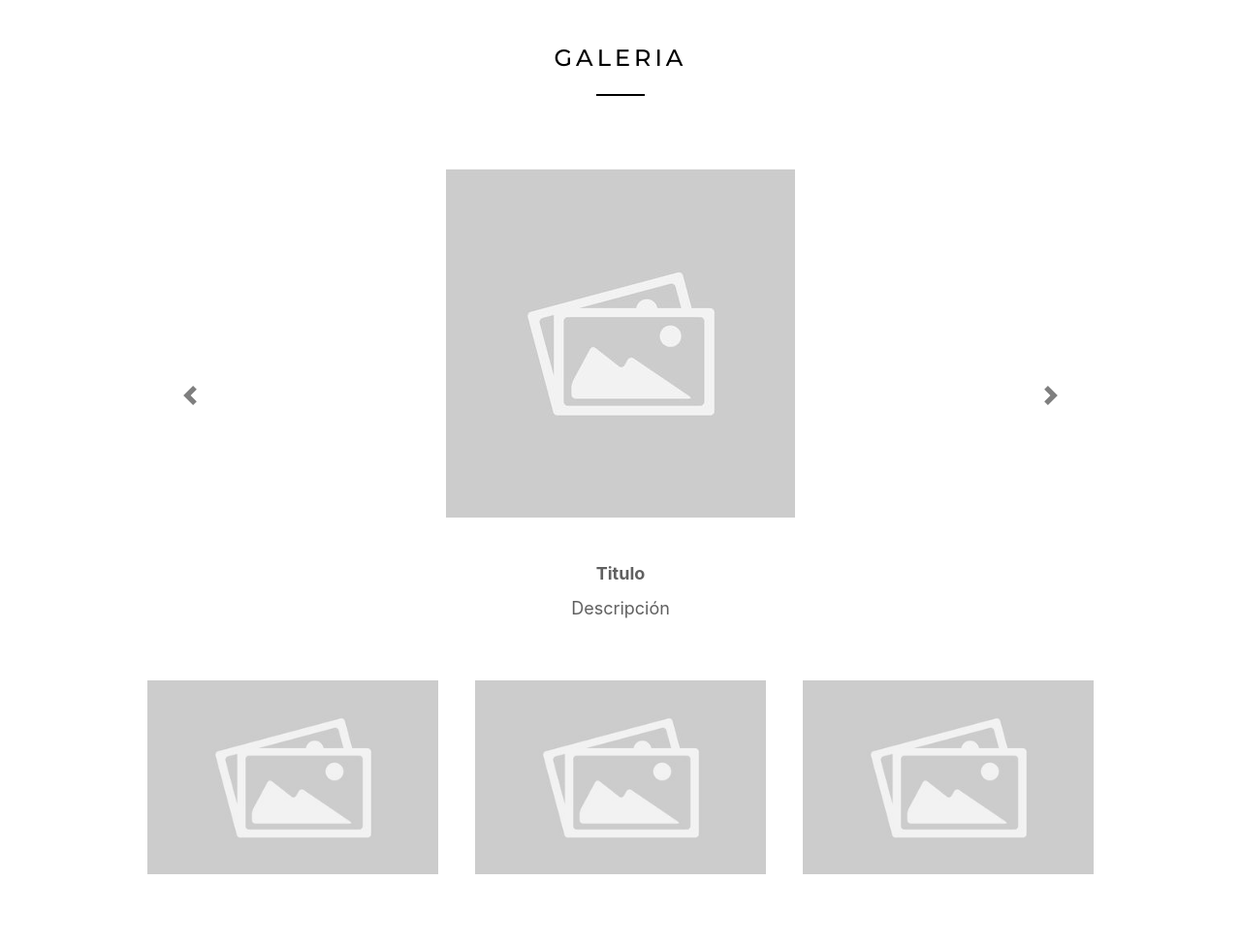
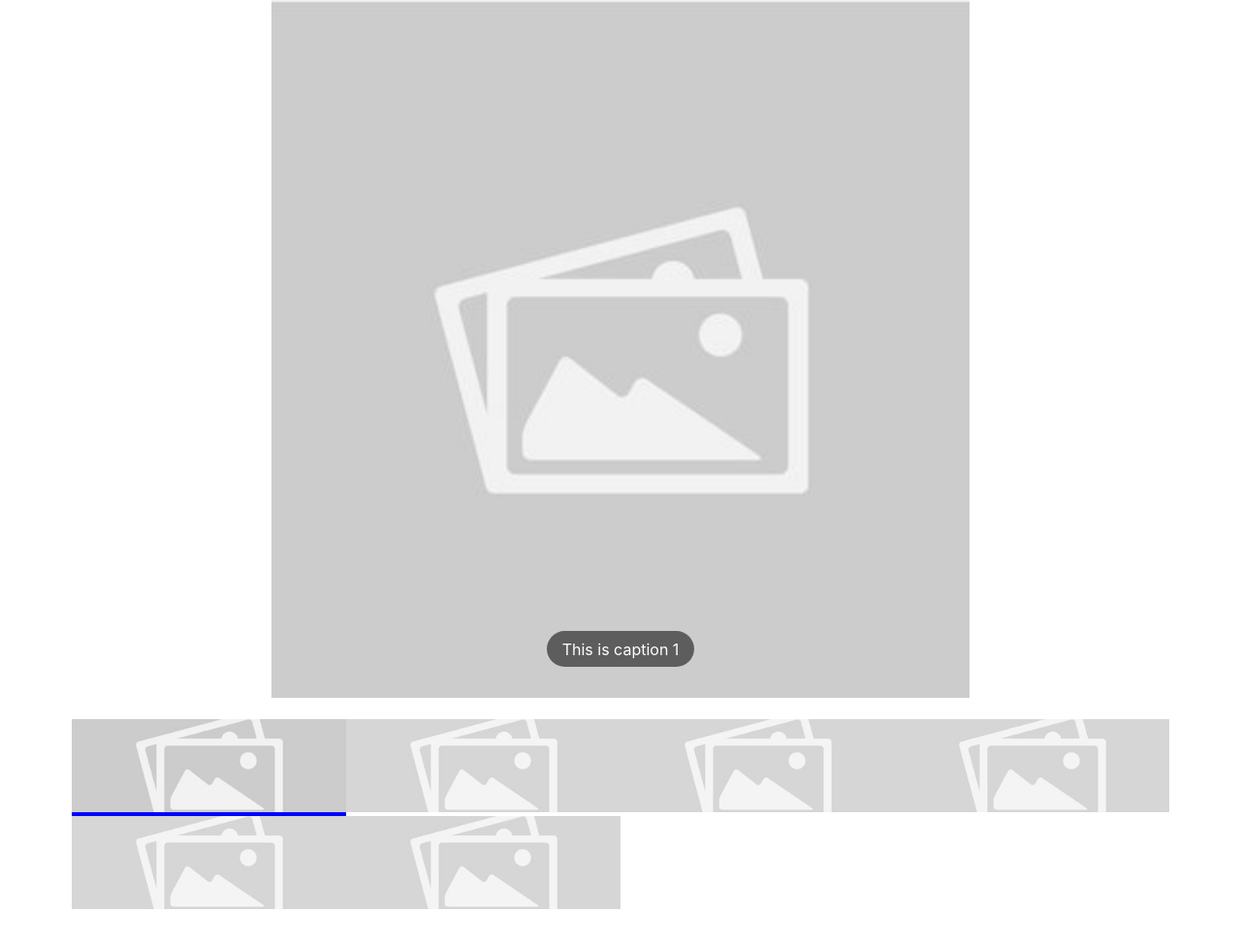
Before and after one commit to ccarcamog/indasa, a PHP site: page /component-show.php in a window 1280 px wide. Shown: the whole page at 97% size. Before the commit the page ends 902 px from the top, so only its background shows below. Run offline with PHP 8.4, Linux system fonts and the light colour scheme.

Commit message:
Añadido componente de galería

```diff
--- a/component-show.php
+++ b/component-show.php
@@ -7,24 +7,23 @@
 	<title>Componentes</title>
 	<link rel="stylesheet" href="style.css">
 	<link rel="stylesheet" href="/css/componentes.css">
-	<link rel="stylesheet" href="/css/others/simplegallery.demo1.css">
 	<link rel="stylesheet" href="/css/bootstrap/bootstrap.min.css">
 </head>
 
 <body>
 	<?php include "componentes/galeria.php" ?>
+
+
 	<!-- Jquery-2.2.4 js -->
-	<script src="js/jquery/jquery.min.js"></script>
-	<!-- GALERIA -->
-	<script src="/js/simplegallery.min.js"></script>
+	<script src="/js/jquery/jquery.min.js"></script>
 	<!-- Popper js -->
-	<script src="js/bootstrap/popper.min.js"></script>
+	<script src="/js/bootstrap/popper.min.js"></script>
 	<!-- Bootstrap-4 js -->
-	<script src="js/bootstrap/bootstrap.min.js"></script>
+	<script src="/js/bootstrap/bootstrap.min.js"></script>
 	<!-- All Plugins js -->
-	<script src="js/others/plugins.js"></script>
+	<script src="/js/others/plugins.js"></script>
 	<!-- Active JS -->
-	<script src="js/active.js"></script>
+	<script src="/js/active.js"></script>
 </body>
 
 </html>
--- a/componentes/galeria.php
+++ b/componentes/galeria.php
@@ -1,60 +1,22 @@
-<div class="container p-5">
+<div class="container">
 
-	<div class="row">
-		<div class="col-12">
-			<div class="section-heading text-center">
-				<h4>Galeria</h4>
-				<div class="section-heading-line"></div>
-			</div>
-		</div>
+	<ul class="wow fadeInUp" id="thumbnails">
+
+		<?php for ($i = 0; $i < 6; $i++) { ?>
+			<li>
+				<a href="#slide<?= $i + 1 ?>">
+					<img src="/img/placeholder.jpg" alt="This is caption <?= $i + 1 ?>">
+				</a>
+			</li>
+		<?php } ?>
+	</ul>
+	<div class="thumb-box">
+		<ul class="thumbs">
+			<?php for ($i = 0; $i < 6; $i++) { ?>
+				<li class="wow fadeInUp" data-wow-delay="<?=0.2*$i?>s"><a href="#<?=($i+1)?>" data-slide="<?=($i+1)?>"><img src="/img/placeholder.jpg" alt="This is caption 1 <a href='#link'>Even with links!</a>"></a></li>
+			<?php } ?>
+
+		</ul>
 	</div>
 
-	<div id="gallery" class="simplegallery">
-		<div class="content text-center">
-
-			<div id="galeriaCarousel" class="carousel slide d-flex flex-column justify-content-center" data-ride="carousel">
-				<div class="carousel-inner">
-					<?php
-					for ($i = 0; $i < 3; $i++) {
-					?>
-						<div class="carousel-item <?php if (!$i) echo "active" ?>">
-							<img src="/img/placeholder.jpg" class="image_<?= $i + 1 ?>" style="width:400px; height:400px" />
-							<p class="caption caption_<?= $i + 1 ?>"><strong>Titulo</strong><br>Descripción</p>
-						</div>
-					<?php
-					}
-					?>
-				</div>
-				<a class="carousel-control-prev invert-color" href="#galeriaCarousel" role="button" data-slide="prev">
-					<span class="carousel-control-prev-icon" aria-hidden="true"></span>
-					<span class="sr-only ">Previous</span>
-				</a>
-				<a class="carousel-control-next invert-color" href="#galeriaCarousel" role="button" data-slide="next">
-					<span class="carousel-control-next-icon" aria-hidden="true"></span>
-					<span class="sr-only">Next</span>
-				</a>
-			</div>
-
-
-		</div>
-
-		<div class="clear"></div>
-
-		<div class="thumbnail container">
-			<?php
-			for ($i = 0; $i < 3; $i++) {
-			?>
-				<div class="thumb" data-id="<?= $i ?>" data-galeria="#galeriaCarousel">
-
-					<img src="/img/placeholder.jpg" id="thumb_<?= ($i + 1) ?>" class="thumbs" alt="" />
-
-				</div>
-			<?php
-			}
-			?>
-
-
-		</div>
-
-	</div>
 </div>
--- a/css/others/simplegallery.demo1.css
+++ /dev/null
@@ -1,80 +0,0 @@
-
-/*!
- * jQuery simple gallery Plugin 1.1.0
- *
- * http://fernandomoreiraweb.com/
- *
- * Copyright 2013 Fernando Moreira
- * Released under the MIT license:
- *   http://mit.fernandomoreiraweb.com/
- */
-
-
-.simplegallery {
-  margin: 0 auto;
-  /* width: 80vw; */
-
-}
-
-.simplegallery .content {
-  background: #fff;
-  position: relative;
-}
-
-.simplegallery .content img {
-  border-radius: 15px;
-}
-
-.simplegallery .thumbnail {
-  margin-top: 25px;
-  display: flex;
-  flex-direction: row;
-  flex-wrap: wrap;
-  flex-direction: horizontal;
-  justify-content:space-around;
-  align-items: center;
-  overflow-y: visible;
-
-}
-
-.simplegallery .thumbnail .thumb {
-  width: auto;
-  margin: 15px;
-  cursor: pointer;
-}
-
-.simplegallery .thumbnail .thumb img {
-
-  width: 300px !important;
-	height: 200px !important;
-	object-fit: cover;
-
-}
-
-.simplegallery .thumbnail .last { margin: 0; }
-
-.caption{
-	margin-top: 20px;
-}
-
-
-@media (min-width: 768px) {
-  #galeriaCarousel .carousel-item img{
-    height: 80vh;
-    width: 80vw;
-    object-fit: scale-down;
-
-  }
-}
-@media (max-width: 767px) {
-  #galeriaCarousel .carousel-item img{
-    height: 40vh;
-    width: 40vw;
-    object-fit: scale-down;
-
-  }
-}
-
-.direction-arrow{
-  height: 60px;
-}
--- /dev/null
+++ b/css/others/slippry.css
@@ -0,0 +1,338 @@
+/**
+ *
+ * slippry v1.4.0 - Responsive content slider for jQuery
+ * http://slippry.com
+ *
+ * Authors: Lukas Jakob Hafner - @saftsaak
+ *          Thomas Hurd - @SeenNotHurd
+ *
+ * Copyright 2016, booncon oy - http://booncon.com
+ *
+ *
+ * Released under the MIT license - http://opensource.org/licenses/MIT
+ */
+/* kenBurns animations, very basic */
+@-webkit-keyframes left-right {
+  0% {
+    -webkit-transform: translateY(-20%) translateX(-10%);
+            transform: translateY(-20%) translateX(-10%); }
+  100% {
+    -webkit-transform: translateY(0%) translateX(10%);
+            transform: translateY(0%) translateX(10%); } }
+@-o-keyframes left-right {
+  0% {
+    -o-transform: translateY(-20%) translateX(-10%);
+       transform: translateY(-20%) translateX(-10%); }
+  100% {
+    -o-transform: translateY(0%) translateX(10%);
+       transform: translateY(0%) translateX(10%); } }
+@keyframes left-right {
+  0% {
+    -webkit-transform: translateY(-20%) translateX(-10%);
+         -o-transform: translateY(-20%) translateX(-10%);
+            transform: translateY(-20%) translateX(-10%); }
+  100% {
+    -webkit-transform: translateY(0%) translateX(10%);
+         -o-transform: translateY(0%) translateX(10%);
+            transform: translateY(0%) translateX(10%); } }
+@-webkit-keyframes right-left {
+  0% {
+    -webkit-transform: translateY(0%) translateX(10%);
+            transform: translateY(0%) translateX(10%); }
+  100% {
+    -webkit-transform: translateY(-20%) translateX(-10%);
+            transform: translateY(-20%) translateX(-10%); } }
+@-o-keyframes right-left {
+  0% {
+    -o-transform: translateY(0%) translateX(10%);
+       transform: translateY(0%) translateX(10%); }
+  100% {
+    -o-transform: translateY(-20%) translateX(-10%);
+       transform: translateY(-20%) translateX(-10%); } }
+@keyframes right-left {
+  0% {
+    -webkit-transform: translateY(0%) translateX(10%);
+         -o-transform: translateY(0%) translateX(10%);
+            transform: translateY(0%) translateX(10%); }
+  100% {
+    -webkit-transform: translateY(-20%) translateX(-10%);
+         -o-transform: translateY(-20%) translateX(-10%);
+            transform: translateY(-20%) translateX(-10%); } }
+/* added to the original element calling slippry */
+.sy-box.sy-loading {
+  background: url("/images/sy-loader.gif") 50% 50% no-repeat;
+  -webkit-background-size: 32px 32px;
+          background-size: 32px;
+  min-height: 40px; }
+  .sy-box.sy-loading .sy-slides-wrap, .sy-box.sy-loading .sy-pager {
+    visibility: hidden; }
+
+/* element that wraps the slides */
+.sy-slides-wrap {
+  position: relative;
+  height: 100%;
+  width: 100%; }
+  .sy-slides-wrap:hover .sy-controls {
+    display: block; }
+
+/* element that crops the visible area to the slides */
+.sy-slides-crop {
+  height: 100%;
+  width: 100%;
+  position: absolute;
+  overflow: hidden; }
+
+/* list containing the slides */
+.sy-list {
+  width: 100%;
+  height: 100%;
+  list-style: none;
+  margin: 0;
+  padding: 0;
+  position: absolute; }
+  .sy-list.horizontal {
+    -webkit-transition: left ease;
+         -o-transition: left ease;
+            transition: left ease; }
+  .sy-list.vertical {
+    -webkit-transition: top ease;
+         -o-transition: top ease;
+            transition: top ease; }
+
+/* single slide */
+.sy-slide {
+  position: absolute;
+  width: 100%;
+  z-index: 2; }
+  .sy-slide.kenburns {
+    width: 140%;
+    left: -20%; }
+    .sy-slide.kenburns.useCSS {
+      -webkit-transition-property: opacity;
+           -o-transition-property: opacity;
+              transition-property: opacity; }
+      .sy-slide.kenburns.useCSS.sy-ken:nth-child(1n) {
+        -webkit-animation-name: left-right;
+             -o-animation-name: left-right;
+                animation-name: left-right;
+        -webkit-animation-fill-mode: forwards;
+             -o-animation-fill-mode: forwards;
+                animation-fill-mode: forwards; }
+      .sy-slide.kenburns.useCSS.sy-ken:nth-child(2n) {
+        -webkit-animation-name: right-left;
+             -o-animation-name: right-left;
+                animation-name: right-left;
+        -webkit-animation-fill-mode: forwards;
+             -o-animation-fill-mode: forwards;
+                animation-fill-mode: forwards; }
+  .sy-slide.sy-active {
+    z-index: 3; }
+  .sy-slide > img {
+    margin: 0;
+    padding: 0;
+    display: block;
+    width: 100%;
+    border: 0; }
+  .sy-slide > a {
+    margin: 0;
+    padding: 0;
+    display: block;
+    width: 100%; }
+    .sy-slide > a > img {
+      margin: 0;
+      padding: 0;
+      display: block;
+      width: 100%;
+      border: 0; }
+
+/* next/ prev buttons, with arrows and clickable area a lot larger than the visible buttons */
+.sy-controls {
+  display: none;
+  list-style: none;
+  height: 100%;
+  width: 100%;
+  position: absolute;
+  padding: 0;
+  margin: 0; }
+  .sy-controls li {
+    position: absolute;
+    width: 10%;
+    min-width: 4.2em;
+    height: 100%;
+    z-index: 33; }
+    .sy-controls li.sy-prev {
+      left: 0;
+      top: 0; }
+      .sy-controls li.sy-prev a:after {
+        background-position: -5% 0; }
+    .sy-controls li.sy-next {
+      right: 0;
+      top: 0; }
+      .sy-controls li.sy-next a:after {
+        background-position: 105% 0; }
+    .sy-controls li a {
+      position: relative;
+      width: 100%;
+      height: 100%;
+      display: block;
+      text-indent: -9999px; }
+      .sy-controls li a:link, .sy-controls li a:visited {
+        opacity: 0.4; }
+      .sy-controls li a:hover, .sy-controls li a:focus {
+        opacity: 0.8;
+        outline: none; }
+      .sy-controls li a:after {
+        content: "";
+        background-image: url("/img/svg/arrows.svg");
+        background-repeat: no-repeat;
+        -webkit-background-size: cover;
+                background-size: cover;
+        text-align: center;
+        text-indent: 0;
+        line-height: 2.8em;
+        color: #111;
+        font-weight: 800;
+        position: absolute;
+        background-color: #fff;
+        width: 2.8em;
+        height: 2.8em;
+        left: 50%;
+        top: 50%;
+        margin-top: -1.4em;
+        margin-left: -1.4em;
+        border-radius: 50%; }
+  @media only screen and (max-device-width: 600px) {
+    .sy-controls {
+      display: block; }
+      .sy-controls li {
+        min-width: 2.1em; }
+        .sy-controls li a:after {
+          width: 1.4em;
+          height: 1.4em;
+          margin-top: -0.7em;
+          margin-left: -0.7em; } }
+
+/* captions, styled fo the overlay variant */
+.sy-caption-wrap {
+  position: absolute;
+  bottom: 2em;
+  z-index: 12;
+  left: 50%; }
+  .sy-caption-wrap .sy-caption {
+    position: relative;
+    left: -50%;
+    background-color: rgba(0, 0, 0, 0.54);
+    color: #fff;
+    padding: 0.4em 1em;
+    border-radius: 1.2em; }
+    .sy-caption-wrap .sy-caption a:link, .sy-caption-wrap .sy-caption a:visited {
+      color: #e24b70;
+      font-weight: 600;
+      text-decoration: none; }
+    .sy-caption-wrap .sy-caption a:hover, .sy-caption-wrap .sy-caption a:focus {
+      text-decoration: underline; }
+  @media only screen and (max-device-width: 600px), screen and (max-width: 600px) {
+    .sy-caption-wrap {
+      left: 0;
+      bottom: 0.4em; }
+      .sy-caption-wrap .sy-caption {
+        left: 0;
+        padding: 0.2em 0.4em;
+        font-size: 0.92em;
+        border-radius: 0; } }
+
+/* pager bubbles */
+.sy-pager {
+  clear: both;
+  display: block;
+  width: 100%;
+  margin: 1em 0 0;
+  padding: 0;
+  list-style: none;
+  text-align: center; }
+  .sy-pager li {
+    display: inline-block;
+    width: 1.2em;
+    height: 1.2em;
+    margin: 0 1em 0 0;
+    border-radius: 50%; }
+    .sy-pager li.sy-active a {
+      background-color: #e24b70; }
+    .sy-pager li a {
+      width: 100%;
+      height: 100%;
+      display: block;
+      background-color: #ccc;
+      text-indent: -9999px;
+      -webkit-background-size: 2em 2em;
+              background-size: 2em;
+      border-radius: 50%; }
+      .sy-pager li a:link, .sy-pager li a:visited {
+        opacity: 1.0; }
+      .sy-pager li a:hover, .sy-pager li a:focus {
+        opacity: 0.6; }
+
+/* element to "keep/ fill" the space of the content, gets intrinsic height via js */
+.sy-filler {
+  width: 100%; }
+  .sy-filler.ready {
+    -webkit-transition: padding 600ms ease;
+         -o-transition: padding 600ms ease;
+            transition: padding 600ms ease; }
+
+/* Thumbnails */
+#thumbnails img{
+  max-height: 90vh;
+  object-fit: contain;
+}
+.thumb-box {
+	padding: 1.4em 0 1em;
+	margin-left: -1%;
+	width: 102%;
+}
+
+.thumb-box .thumbs:before,
+.thumb-box .thumbs:after {
+	content: "";
+	display: table;
+}
+
+.thumb-box .thumbs:after {
+	clear: both;
+}
+
+.thumb-box .thumbs li {
+	float: left;
+	width: 25%;
+	list-style: none;
+	text-align: center;
+	padding: 0 0;
+}
+
+.thumb-box .thumbs li img {
+	width: 100%;
+	height: 100px;
+	object-fit: cover;
+	opacity: 0.8;
+	-webkit-transition: opacity 0.32s;
+	-moz-transition: opacity 0.32s;
+	-o-transition: opacity 0.32s;
+	transition: opacity 0.32s;
+	border-bottom: 4px solid transparent;
+}
+
+.thumb-box .thumbs li img.active {
+	border-color: blue;
+	opacity: 1;
+}
+
+.thumb-box .thumbs li:hover img {
+	opacity: 1;
+	-webkit-transition: opacity 0.2s;
+	-moz-transition: opacity 0.2s;
+	-o-transition: opacity 0.2s;
+	transition: opacity 0.2s;
+}
+.thumbs{
+	padding: 0;
+}
--- a/style.css
+++ b/style.css
@@ -35,6 +35,7 @@
 @import 'css/others/owl.carousel.min.css';
 @import 'css/others/font-awesome.min.css';
 @import 'css/others/pe-icon-7-stroke.css';
+@import 'css/others/slippry.css';
 
 /* --------------------
 :: 1.0 Base CSS
```
Also changed, not shown: js/active.js (+18 -0 lines), js/simplegallery.min.js (deleted, +0 -17 lines), css/componentes.css (line endings or trailing spaces), img/image-1.jpg (added), img/image-2.jpg (added), img/image-3.jpg (added), img/image-4.jpg (added), img/svg/arrows.svg (added), js/others/plugins.js.
